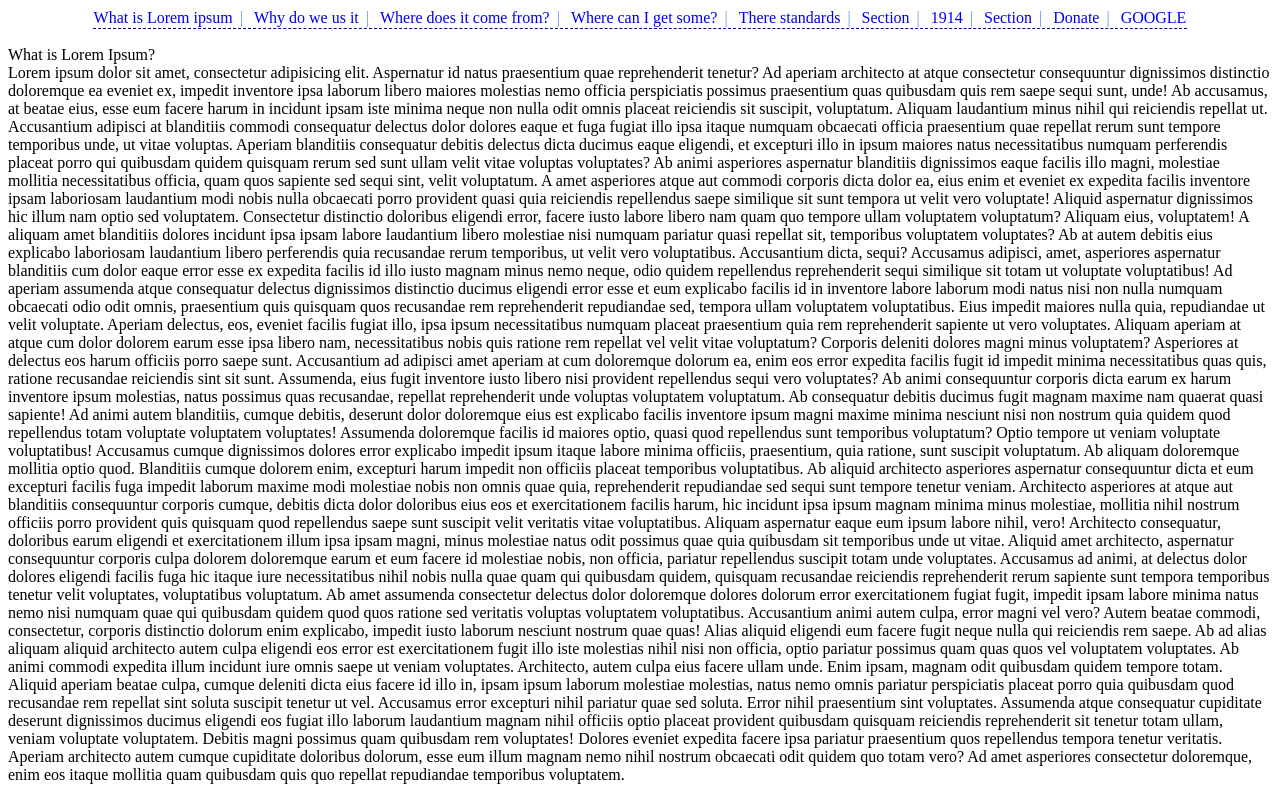
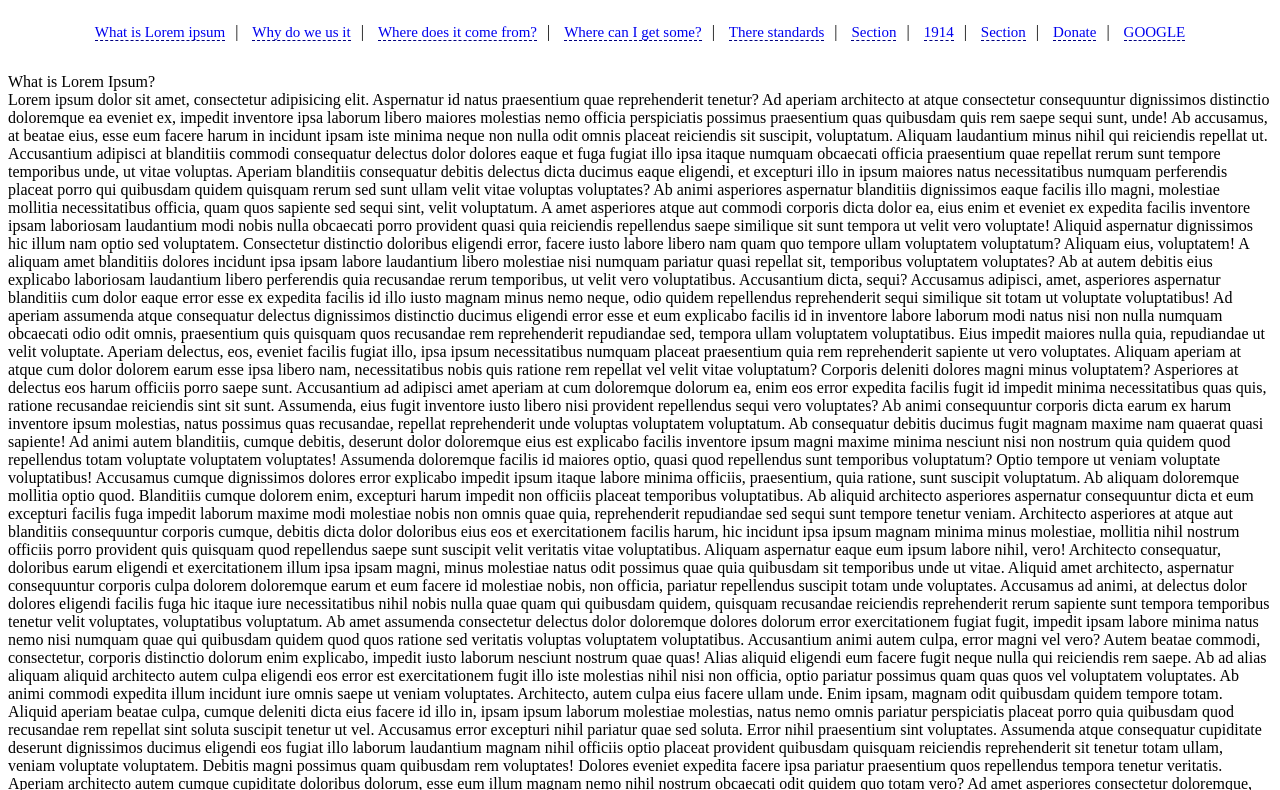
Before and after one commit to YuruMaksau/YuruMaksau-Tasks, a plain HTML site: page Task2/index.html in a window 1280 px wide. Shown: the part 73-863 px from the top of the page. Drawn offline with Linux system fonts and the light colour scheme.

Commit message:
task2 -> fixed issue with pseudo elements in nav

```diff
--- a/Task2/css/content.css
+++ b/Task2/css/content.css
@@ -1,28 +1,32 @@
-nav a {
+.navigation a {
     text-decoration: none;
-    margin: 1px;
-    padding: 1px;
     border-bottom: 1px dashed #000080;
-}
+    font-size: 15px;
+ }
 
-nav a:visited {
+.navigation a:visited {
     color: cornflowerblue;
 }
 
-nav a:hover {
+.navigation a:hover {
     color: chartreuse;
 }
 
-nav a:not(:last-child):after {
+.navigation ul li:not(:last-child)::after {
     content: "|";
+    margin: 0 10px;
 }
 
-::after {
-    margin: 0 7px;
-    color: cornflowerblue;
-}
-
-nav {
+.navigation {
     display: flex;
     justify-content: center;
 }
+
+.navigation ul {
+    list-style: none;
+    padding: 0;
+}
+
+.navigation ul li {
+    display: inline;
+}
--- a/Task2/index.html
+++ b/Task2/index.html
@@ -7,17 +7,19 @@
 </head>
 <body>
 <h1 id="navigation">Chapters</h1>
-    <nav>
-        <a href="#a1">What is Lorem ipsum</a>
-        <a href="#a2">Why do we us it</a>
-        <a href="#a3">Where does it come from?</a>
-        <a href="#a4">Where can I get some?</a>
-        <a href="#a5">There standards</a>
-        <a href="#a6">Section</a>
-        <a href="#a7">1914</a>
-        <a href="#a8">Section</a>
-        <a href="#a10">Donate</a>
-        <a href="https://www.google.com" target="_blank">GOOGLE</a>
+    <nav class="navigation">
+        <ul>
+            <li><a href="#a1">What is Lorem ipsum</a></li>
+            <li><a href="#a2">Why do we us it</a></li>
+            <li><a href="#a3">Where does it come from?</a></li>
+            <li><a href="#a4">Where can I get some?</a></li>
+            <li><a href="#a5">There standards</a></li>
+            <li><a href="#a6">Section</a></li>
+            <li><a href="#a7">1914</a></li>
+            <li><a href="#a8">Section</a></li>
+            <li><a href="#a10">Donate</a></li>
+            <li><a href="https://www.google.com" target="_blank">GOOGLE</a></li>
+        </ul>
     </nav>
 
 <main>
@@ -101,5 +103,22 @@
         <a href="#navigation">Chapters</a>
     </div>
 </main>
+
+<fotter>
+    <nav>
+        <ul>
+            <li><a href="#a1">What is Lorem ipsum</a></li>
+            <li><a href="#a2">Why do we us it</a></li>
+            <li><a href="#a3">Where does it come from?</a></li>
+            <li><a href="#a4">Where can I get some?</a></li>
+            <li><a href="#a5">There standards</a></li>
+            <li><a href="#a6">Section</a></li>
+            <li><a href="#a7">1914</a></li>
+            <li><a href="#a8">Section</a></li>
+            <li><a href="#a10">Donate</a></li>
+            <li><a href="https://www.google.com" target="_blank">GOOGLE</a></li>
+        </ul>
+    </nav>
+</fotter>
 </body>
 </html>
```
